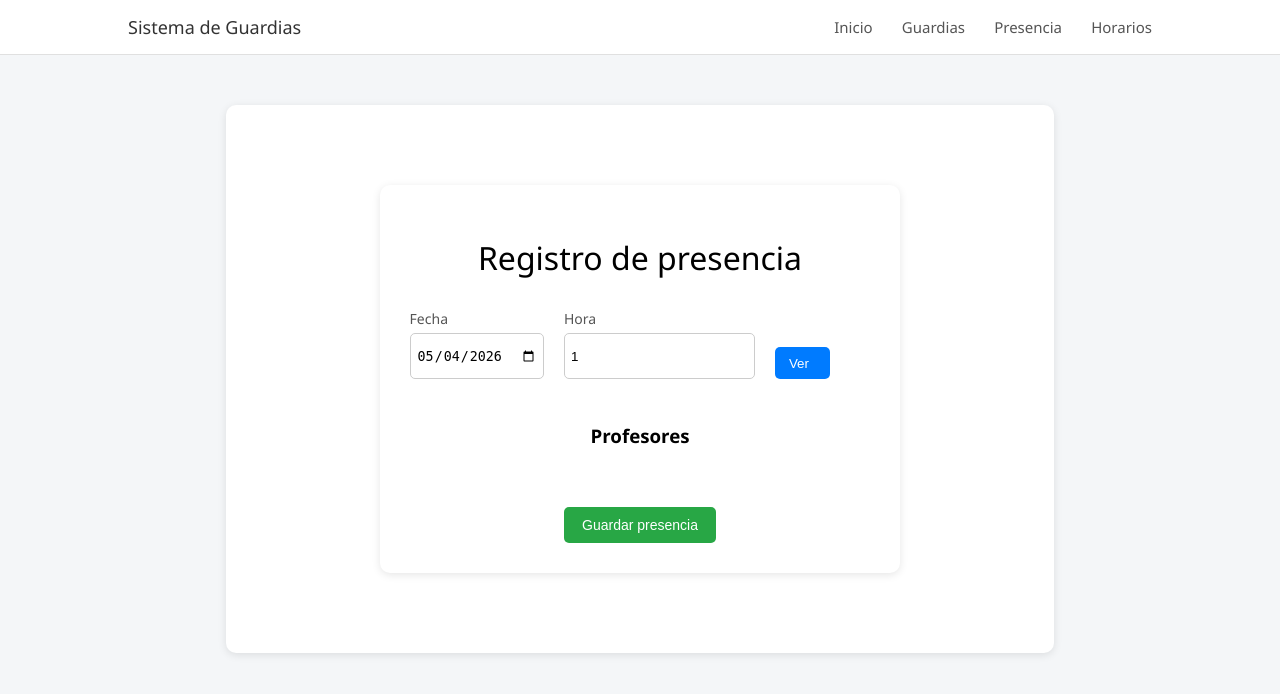
After one commit to yagoaresarmesto/ACT_Proyecto_Guardias, a Flask app: page /presencia in a window 1280 px wide. The commit adds this page. Shown: the top 694 px of the page. Run offline with Flask 3, Linux system fonts and the light colour scheme; data that the repository does not hold is empty.

Commit message:
Vista presencia, motor.py y una vista básica

```diff
--- a/app.py
+++ b/app.py
@@ -4,8 +4,12 @@ from datetime import date, datetime
 from modules.guardias.motor import generar_guardias, obtener_ranking_guardia
 from modules.db.db_manager import obtener_guardias, asignar_guardia, sumar_guardia, obtener_profesores
 
+from modules.presencia.registro import registrar, obtener_presencia_dia
+
+
 app = Flask(__name__)
 
+#Guardias
 @app.route('/guardias')
 def vista_guardias():
     fecha = request.args.get("fecha", date.today().isoformat())
@@ -57,6 +61,32 @@ def asignar_guardia_manual():
 
     return redirect(url_for('vista_guardias', fecha=fecha))
 
+#Presencia
+
+@app.route('/presencia', methods=['GET', 'POST'])
+def vista_presencia():
+    from datetime import date
+    fecha = request.form.get("fecha") or request.args.get("fecha") or date.today().isoformat()
+    hora = int(request.form.get("hora", 1))
+
+    if request.method == 'POST':
+        seleccionados = request.form.getlist("profesores")
+
+        for p_id in seleccionados:
+            registrar(int(p_id), fecha, hora)
+
+        return redirect(url_for('vista_presencia', fecha=fecha))
+
+    profesores = obtener_profesores()
+    presencia = obtener_presencia_dia(fecha)
+
+    return render_template(
+        "vista_presencia.html",
+        profesores=profesores,
+        presencia=presencia,
+        fecha=fecha,
+        hora=hora
+    )
 
 if __name__ == '__main__':
     app.run(debug=True)
--- a/modules/guardias/motor.py
+++ b/modules/guardias/motor.py
@@ -5,7 +5,7 @@ from modules.db.db_manager import (
     crear_guardia,
     existe_guardia
 )
-
+from modules.presencia.registro import obtener_presentes_en_hora
 from modules.guardias.reglas import ordenar_por_guardias
 from modules.guardias.models import Guardia as GuardiaDominio
 
--- /dev/null
+++ b/modules/presencia/facial.py
@@ -0,0 +1,6 @@
+def identificar_profesor():
+    """
+    Simulación de reconocimiento facial (por ahora)
+    """
+
+    return 1  # profesor detectado
--- /dev/null
+++ b/modules/presencia/registro.py
@@ -0,0 +1,16 @@
+from modules.db.db_manager import (
+    registrar_presencia,
+    obtener_presentes,
+    obtener_presencia
+)
+
+def registrar(id_profesor, fecha, hora):
+    registrar_presencia(id_profesor, fecha, hora)
+
+
+def obtener_presentes_en_hora(fecha, hora):
+    return obtener_presentes(fecha, hora)
+
+
+def obtener_presencia_dia(fecha):
+    return obtener_presencia(fecha)
--- a/static/estilos.css
+++ b/static/estilos.css
@@ -137,3 +137,98 @@ select {
 .btn-asignar:hover {
     background-color: #0056b3;
 }
+/** VISTA PRESENCIA **/
+
+.presencia-filtros {
+    display: flex;
+    align-items: flex-end;
+    gap: 20px;
+    margin-bottom: 25px;
+    flex-wrap: wrap;
+}
+
+.presencia-campo {
+    display: flex;
+    flex-direction: column;
+    font-size: 14px;
+}
+
+.presencia-campo label {
+    margin-bottom: 5px;
+    color: #555;
+}
+
+.presencia-campo input {
+    padding: 6px;
+    border-radius: 5px;
+    border: 1px solid #ccc;
+    height: 32px;
+}
+
+.presencia-btn-ver {
+    background-color: #007bff;
+    color: white;
+    border: none;
+    border-radius: 5px;
+    cursor: pointer;
+    height: 32px;
+    width: 55px;
+    padding: 0 14px;
+    display: flex;
+    align-items: center;
+}
+
+.presencia-btn-ver:hover {
+    background-color: #0056b3;
+}
+
+.presencia-box {
+    display: flex;
+    flex-direction: column;
+    gap: 20px;
+}
+
+.presencia-lista {
+    display: grid;
+    grid-template-columns: repeat(2, 1fr);
+    gap: 10px;
+    max-width: 500px;
+    margin: 0 auto;
+}
+
+.presencia-item {
+    display: flex;
+    align-items: center;
+    gap: 8px;
+    padding: 8px;
+    border: 1px solid #eee;
+    border-radius: 6px;
+    background-color: #fafafa;
+    cursor: pointer;
+    transition: all 0.2s ease;
+}
+
+.presencia-item:hover {
+    background-color: #f0f0f0;
+}
+
+.presencia-item input {
+    transform: scale(1.2);
+}
+
+.presencia-btn-guardar {
+    align-self: flex-start;
+    padding: 10px 18px;
+    background-color: #28a745;
+    color: white;
+    border: none;
+    border-radius: 5px;
+    cursor: pointer;
+    align-self: center;
+    font-size: 14px;
+    font-weight: 500;
+}
+
+.presencia-btn-guardar:hover {
+    background-color: #218838;
+}
--- /dev/null
+++ b/templates/vista_presencia.html
@@ -0,0 +1,49 @@
+{% extends "base.html" %}
+
+{% block content %}
+
+<div class="container">
+
+    <h1>Registro de presencia</h1>
+
+    <!-- 🔹 Filtros -->
+    <form method="GET" class="presencia-filtros">
+        <div class="presencia-campo">
+            <label>Fecha</label>
+            <input type="date" name="fecha" value="{{ fecha }}">
+        </div>
+
+        <div class="presencia-campo">
+            <label>Hora</label>
+            <input type="number" name="hora" value="{{ hora }}" min="1">
+        </div>
+
+        <button type="submit" class="presencia-btn-ver">Ver</button>
+    </form>
+
+    <!-- 🔹 Lista de profesores -->
+    <form method="POST" class="presencia-box">
+
+        <input type="hidden" name="fecha" value="{{ fecha }}">
+        <input type="hidden" name="hora" value="{{ hora }}">
+
+        <h3>Profesores</h3>
+
+        <div class="presencia-lista">
+            {% for p in profesores %}
+                <label class="presencia-item">
+                    <input type="checkbox" name="profesores" value="{{ p.id_profesor }}">
+                    <span>{{ p.nombre }}</span>
+                </label>
+            {% endfor %}
+        </div>
+
+        <button type="submit" class="presencia-btn-guardar">
+            Guardar presencia
+        </button>
+
+    </form>
+
+</div>
+
+{% endblock %}
```
